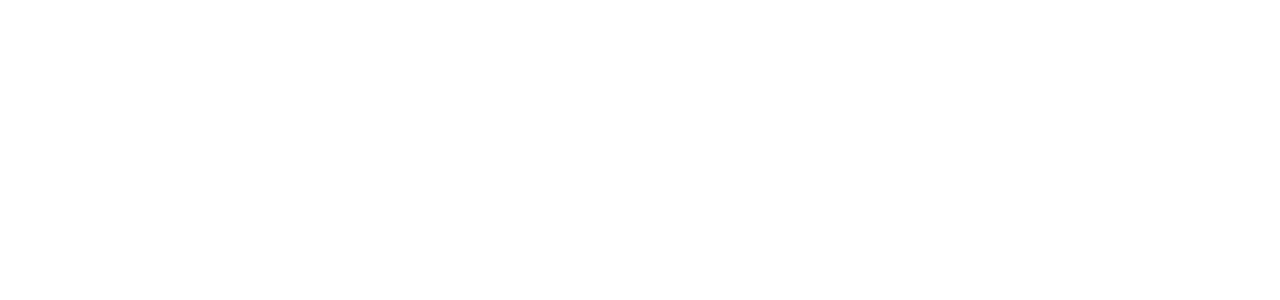
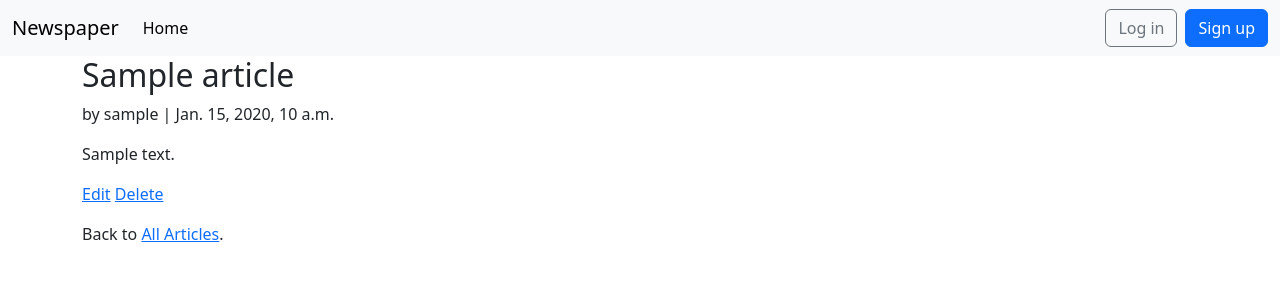
Before and after one commit to fugu69/django-newspaper-website, a Django app: page /articles/1/ in a window 1280 px wide. Before the commit the part shown is empty. Shown: the top 300 px of the page. Run offline with Django 5.2, Linux system fonts and the light colour scheme; tables that the repository leaves empty hold one stand-in row (values such as "Sample post").

Commit message:
feat(articles): add article detail template

```diff
--- a/templates/article_detail.html
+++ b/templates/article_detail.html
@@ -0,0 +1,16 @@
+{% extends "base.html" %}
+
+{% block content %}
+<div class="article-entry">
+	<h2>{{ article.title }}</h2>
+	<p>by {{ article.author }} | {{ article.date }}</p>
+	<p>{{ article.body }}</p>
+</div>
+<div class="">
+	<p>
+		<a href="{% url 'article_edit' article.pk %}">Edit</a>
+		<a href="{% url 'article_delete' article.pk %}">Delete</a>
+	</p>
+	<p>Back to <a href="{% url 'article_list' %}">All Articles</a>.</p>
+</div>
+{% endblock content %}
--- a/templates/article_list.html
+++ b/templates/article_list.html
@@ -7,7 +7,7 @@
 <div class="card">
 	<div class="card-header">
 		<span class="fw-bold">
-			<a href="#">{{ article.title }}</a>
+			<a href="{% url 'article_detail' article.pk %}">{{ article.title }}</a>
 		</span> &middot;
 		<span class="text-muted">by {{ article.author }} | {{ article.date }}</span>
 	</div>
@@ -15,7 +15,7 @@
 		{{ article.body }}
 	</div>
 	<div class="card-footer text-center text-muted">
-		<a href="#">Edit</a> | <a href="#">Delete</a>
+		<a href="{% url 'article_edit' %}">Edit</a> | <a href="{% url 'article_delete' %}">Delete</a>
 	</div>
 </div>
 <br />
```
